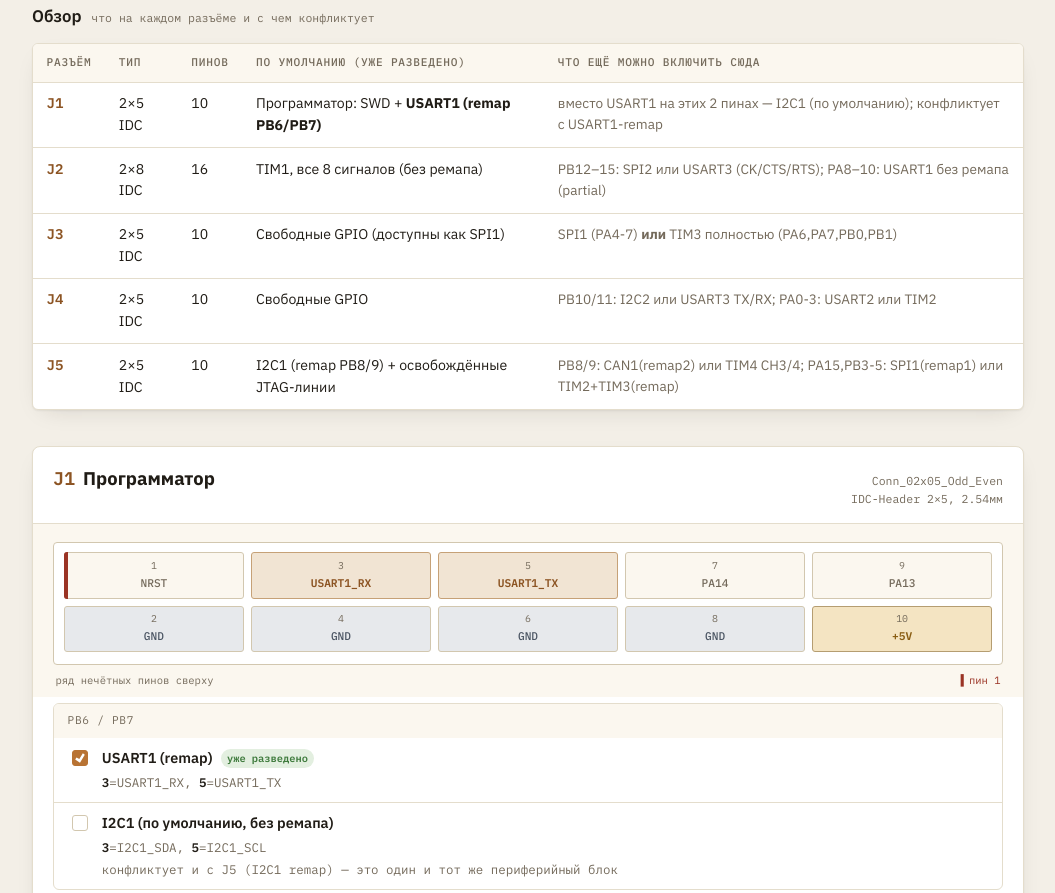
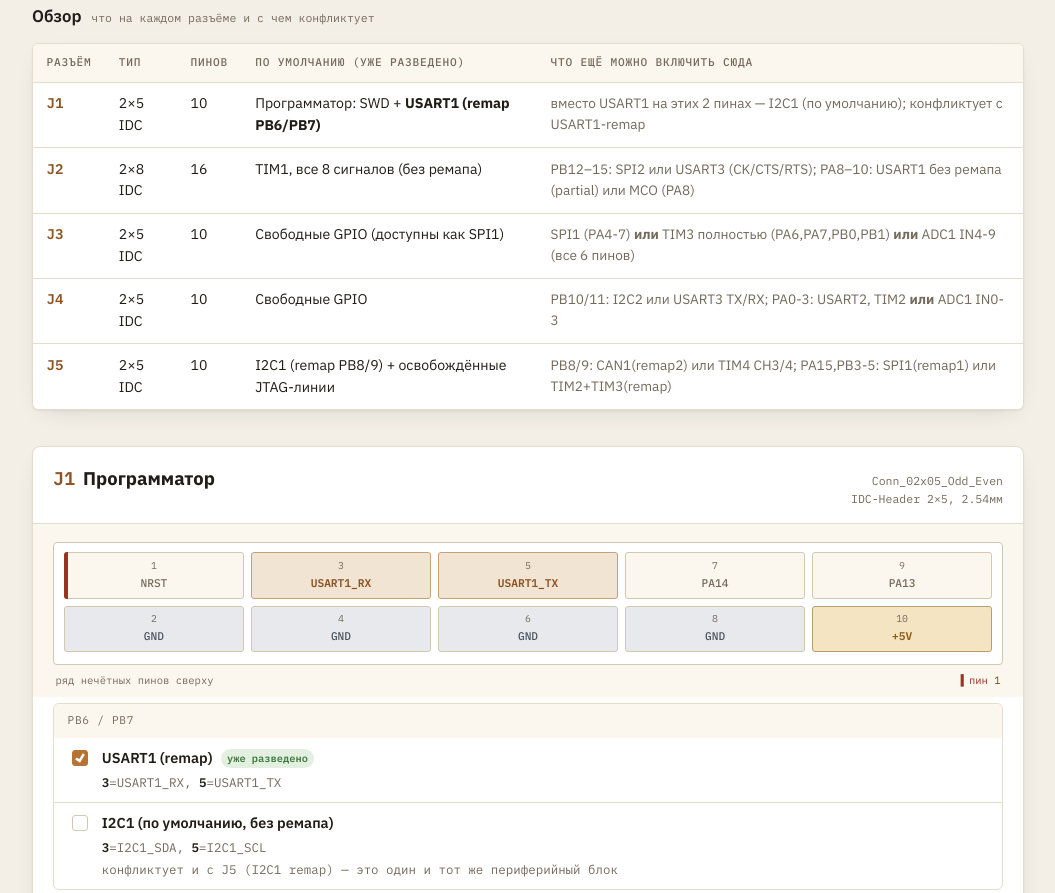
Before and after one commit to SolarljodDev/solarpill32, a plain HTML site: page docs/index.html in a window 1280 px wide. Shown: the part 631-1524 px from the top of the page, without its empty margins (112-1167 px from the left). Drawn offline with Linux system fonts and the light colour scheme.

Commit message:
Add ADC1 and MCO options to the pinout configurator
Missed these on the first pass: ADC1_IN0-3 are broken out on J4 (PA0-PA3)
and ADC1_IN4-9 on J3 (PA4-PA7, PB0-PB1), plus MCO on J2's PA8 pin. Source:
Пины.xlsx alternate-function columns for these pads.

```diff
--- a/docs/index.html
+++ b/docs/index.html
@@ -257,17 +257,17 @@ footer p { margin: 0.3rem 0; }
           <tr>
             <td class="ref">J2</td><td>2×8 IDC</td><td>16</td>
             <td>TIM1, все 8 сигналов (без ремапа)</td>
-            <td class="remap">PB12–15: SPI2 или USART3 (CK/CTS/RTS); PA8–10: USART1 без ремапа (partial)</td>
+            <td class="remap">PB12–15: SPI2 или USART3 (CK/CTS/RTS); PA8–10: USART1 без ремапа (partial) или MCO (PA8)</td>
           </tr>
           <tr>
             <td class="ref">J3</td><td>2×5 IDC</td><td>10</td>
             <td>Свободные GPIO (доступны как SPI1)</td>
-            <td class="remap">SPI1 (PA4-7) <b>или</b> TIM3 полностью (PA6,PA7,PB0,PB1)</td>
+            <td class="remap">SPI1 (PA4-7) <b>или</b> TIM3 полностью (PA6,PA7,PB0,PB1) <b>или</b> ADC1 IN4-9 (все 6 пинов)</td>
           </tr>
           <tr>
             <td class="ref">J4</td><td>2×5 IDC</td><td>10</td>
             <td>Свободные GPIO</td>
-            <td class="remap">PB10/11: I2C2 или USART3 TX/RX; PA0-3: USART2 или TIM2</td>
+            <td class="remap">PB10/11: I2C2 или USART3 TX/RX; PA0-3: USART2, TIM2 <b>или</b> ADC1 IN0-3</td>
           </tr>
           <tr>
             <td class="ref">J5</td><td>2×5 IDC</td><td>10</td>
@@ -330,7 +330,8 @@ const CONNECTORS = [
     ]},
     { label: 'PA8 / PA9 / PA10', options: [
       { id:'tim1main', label:'TIM1 — основные каналы CH1/CH2/CH3', default:true, assign:{9:'TIM1_CH1',11:'TIM1_CH2',13:'TIM1_CH3'} },
-      { id:'usart1default', label:'USART1 (без ремапа, стандартное положение)', assign:{11:'USART1_TX',13:'USART1_RX'}, note:'пин 9 (PA8) остаётся свободным (или MCO); конфликтует с J1 — там USART1 обязательно должен быть в режиме remap' },
+      { id:'usart1default', label:'USART1 (без ремапа, стандартное положение)', assign:{11:'USART1_TX',13:'USART1_RX'}, note:'пин 9 (PA8) остаётся свободным; конфликтует с J1 — там USART1 обязательно должен быть в режиме remap' },
+      { id:'mco', label:'MCO — вывод тактового сигнала наружу (только PA8)', assign:{9:'MCO'} },
     ]},
   ],
   notes: [
@@ -351,10 +352,12 @@ const CONNECTORS = [
     { label: 'PA4 / PA5 / PA6 / PA7 / PB0 / PB1', options: [
       { id:'spi1', label:'SPI1 (без ремапа)', assign:{7:'SPI1_NSS',5:'SPI1_SCK',3:'SPI1_MISO',9:'SPI1_MOSI'}, note:'пины 1,2 (PB0/PB1) в этом варианте свободны как GPIO' },
       { id:'tim3full', label:'TIM3 — все 4 канала', assign:{3:'TIM3_CH1',9:'TIM3_CH2',1:'TIM3_CH3',2:'TIM3_CH4'}, note:'пины 5,7 (PA5/PA4) в этом варианте свободны как GPIO' },
+      { id:'adc1_j3', label:'ADC1 — аналоговые входы (все 6 пинов)', assign:{7:'ADC1_IN4',5:'ADC1_IN5',3:'ADC1_IN6',9:'ADC1_IN7',1:'ADC1_IN8',2:'ADC1_IN9'} },
     ]},
   ],
   notes: [
     'SPI1 и TIM3 делят пины 3 и 9 (PA6/PA7) — включай только один вариант целиком.',
+    'PA5 и PA6/PA7 по твоей таблице ещё связаны со встроенными операционными усилителями (OPA2) — точное назначение input/output каналов не переносил в чекбоксы, не хватило уверенности в разметке таблицы; сверься с даташитом CH32V303 по OPA2, если нужна аналоговая часть.',
   ],
 },
 {
@@ -374,11 +377,13 @@ const CONNECTORS = [
     { label: 'PA0 / PA1 / PA2 / PA3', options: [
       { id:'usart2', label:'USART2 (без ремапа, полностью)', assign:{3:'USART2_TX',2:'USART2_RX',5:'USART2_RTS',7:'USART2_CTS'} },
       { id:'tim2full', label:'TIM2 — все 4 канала', assign:{7:'TIM2_CH1',5:'TIM2_CH2',3:'TIM2_CH3',2:'TIM2_CH4'} },
+      { id:'adc1_j4', label:'ADC1 — аналоговые входы (все 4 пина)', assign:{7:'ADC1_IN0',5:'ADC1_IN1',3:'ADC1_IN2',2:'ADC1_IN3'} },
     ]},
   ],
   notes: [
     'I2C2 на PB10/PB11 не имеет альтернативного ремапа — это единственное штатное расположение I2C2 на этом МК.',
     '<b>Кросс-разъём:</b> «USART3 TX/RX» здесь работает в паре с «USART3 CK/CTS/RTS» на J2 — вместе это полный USART3.',
+    'PA0 по твоей таблице также связан с операционным усилителем (OPA4, выход) — в чекбоксы не включал, см. заметку про OPA на J3.',
   ],
 },
 {
```
